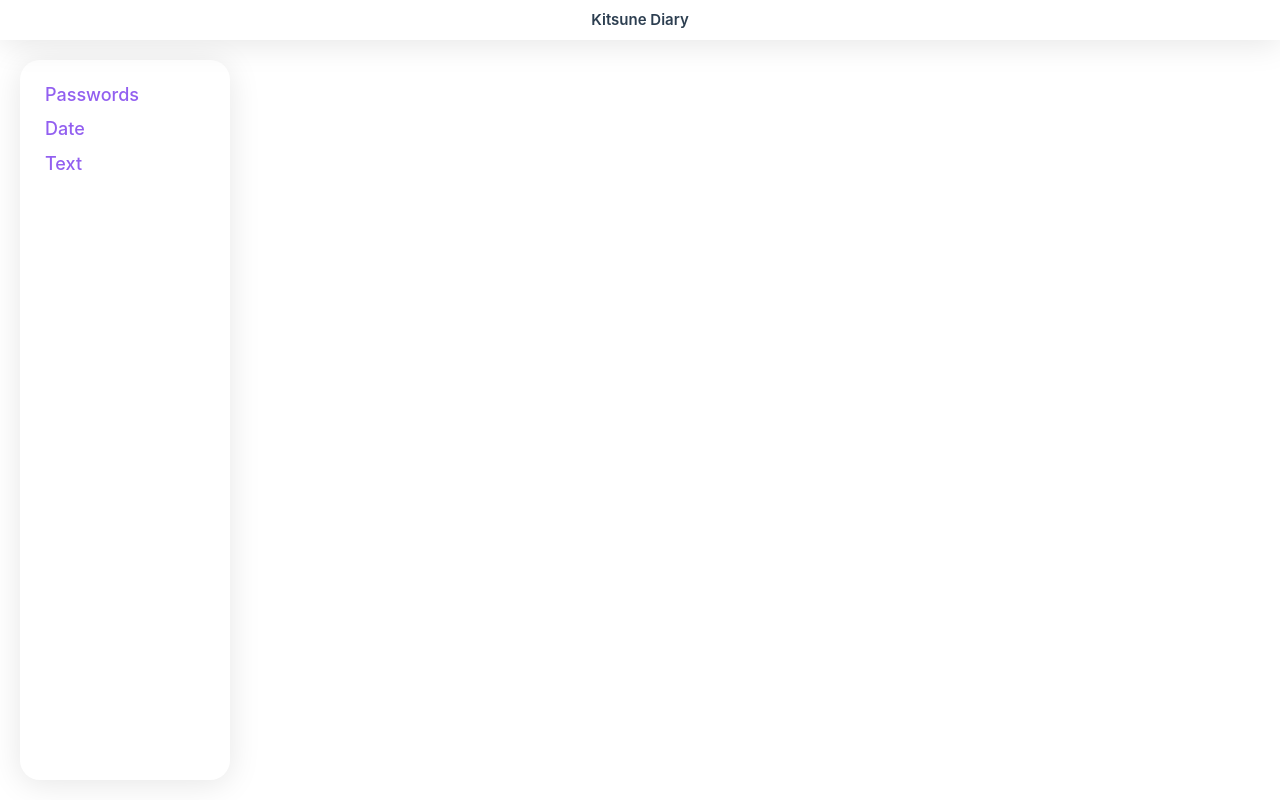
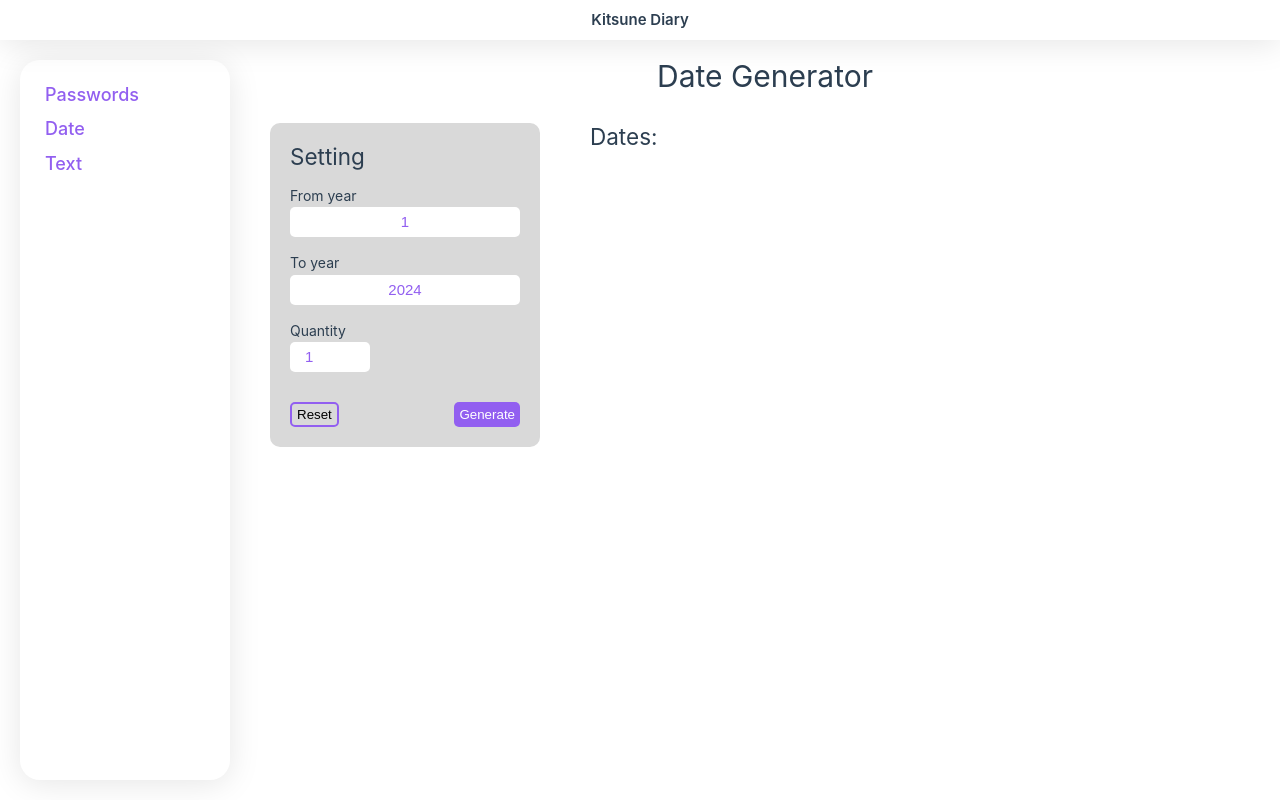
Before and after one commit to mark-bor/Generators-Spot, a Nuxt app: page /date in a window 1280 px wide. Built offline with nearby package versions, Linux system fonts and the light colour scheme.

Commit message:
Created date generator page

```diff
--- /dev/null
+++ b/pages/date.vue
@@ -0,0 +1,274 @@
+<script setup lang="ts">
+  import { computed } from 'vue'
+  import { date } from '../stores/date'
+  import IconCopy from '../components/icons/IconCopy.vue'
+
+  const yearsValidation = computed(() => {
+    const difference = date.toYear - date.fromYear;
+    return difference>=0
+  });
+  const quantityValidation = computed(() => {
+    return 1<=date.quantity && date.quantity<=50
+  });
+
+  function copyDates() {
+    let datesList: string = '';
+    date.dates.forEach(p => datesList += p+'\n')
+    navigator.clipboard.writeText(datesList);
+  }
+</script>
+
+<template>
+  <main class="dates-generator">
+    <h1 class="title">Date Generator</h1>
+
+    <div>
+      <section class="setting">
+        <h2 class="section-title">Setting</h2>
+
+        <div class="from-to">
+          <label class="input">
+            <span>From year</span>
+            <input
+              :style="!yearsValidation ? {outline: '1px solid #FF4524'} : null"
+              type="number"
+              min="1" :max="new Date().getFullYear()"
+              :value="date.fromYear"
+              @input="date.setFromYear(($event.target as HTMLInputElement).value)"
+            />
+            <span
+              v-if="!yearsValidation"
+              class="note"
+            >This year can't be bigger</span>
+          </label>
+
+          <label class="input">
+            <span>To year</span>
+            <input
+              :style="!yearsValidation ? {outline: '1px solid #FF4524'} : null"
+              type="number"
+              min="1" :max="new Date().getFullYear()"
+              :value="date.toYear"
+              @input="date.setToYear(($event.target as HTMLInputElement).value)"
+            />
+            <span
+              v-if="!yearsValidation"
+              class="note"
+            >This year can't be smaller</span>
+          </label>
+
+          <label class="input quantity">
+            <span>Quantity</span>
+            <input
+              :style="!quantityValidation ? {outline: '1px solid #FF4524'} : null"
+              type="number"
+              min="1" max="50"
+              :value="date.quantity"
+              @input="date.setQuantity(($event.target as HTMLInputElement).value)"
+            />
+            <span
+              v-if="!quantityValidation"
+              class="note"
+            >Min 1, max 50</span>
+          </label>
+        </div>
+
+        <div class="buttons">
+          <button
+            class="button reset"
+            @click="date.reset"
+          >Reset</button>
+          <button
+            class="button generate"
+            @click="date.generate"
+            :disabled="!yearsValidation || !quantityValidation"
+          >Generate</button>
+        </div>
+      </section>
+    </div>
+
+    <section class="dates">
+      <h2 class="section-title">Dates:</h2>
+
+      <button
+        v-if="date.dates?.length>0"
+        class="copy-button"
+        @click="copyDates"
+      >
+        <IconCopy />
+        <span>Copy</span>
+      </button>
+
+      <ul class="dates-list">
+        <li
+          class="date"
+          v-for="d in date.dates"
+        >{{ d }}</li>
+      </ul>
+    </section>
+  </main>
+</template>
+
+<style scoped>
+.dates-generator {
+  display: flex;
+  flex-wrap: wrap;
+  align-content: flex-start;
+  row-gap: 30px;
+  column-gap: 50px;
+}
+
+.setting {
+  width: 270px;
+  padding: 20px;
+
+  background-color: #d9d9d9;
+  border-radius: 10px;
+}
+
+.section-title {
+  margin-bottom: 15px;
+  line-height: 1.2em;
+}
+
+.from-to {
+  margin-bottom: 30px;
+  position: relative;
+
+  display: flex;
+  flex-direction: column;
+  row-gap: 15px;
+}
+.input {
+  position: relative;
+  display: flex;
+  flex-direction: column;
+}
+.input > span {
+  font-size: 14px;
+}
+.input > input {
+  width: 100%;
+  padding-left: 15px;
+
+  display: flex;
+  align-items: center;
+
+  border: none;
+  border-radius: 5px;
+  outline: none;
+
+  text-align: center;
+  color: #925FF0;
+  font-size: 15px;
+  font-weight: 500;
+  line-height: 2em;
+}
+.note {
+  position: absolute;
+  top: 0;
+  right: 0;
+
+  color: #FF4524;
+  font-size: 13px;
+}
+.quantity > input {
+  width: 80px;
+  text-align: left;
+}
+.quantity > .note {
+  top: 100%;
+  left: 0;
+  line-height: 1.15em;
+}
+
+.buttons {
+  display: flex;
+  justify-content: space-between;
+}
+.button {
+  padding: 3px 5px;
+  border-radius: 5px;
+  cursor: pointer;
+}
+.button.reset {
+  border: 2px solid #925FF0;
+}
+.button.generate {
+  background-color: #925FF0;
+  color: #FFFFFF;
+}
+
+.dates {
+  position: relative;
+  width: calc(100% - (270px + 50px));
+}
+.copy-button {
+  padding: 5px 7px;
+
+  position: absolute;
+  top: 1px;
+  right: calc(100% - 270px);
+
+  display: flex;
+  align-items: center;
+  column-gap: 7px;
+
+  background-color: #925FF0;
+  border-radius: 5px;
+  cursor: pointer;
+
+  color: #FFFFFF;
+}
+.dates-list {
+  margin-left: 10px;
+
+  display: flex;
+  flex-direction: column;
+  flex-wrap: wrap;
+  column-gap: 15px;
+}
+.date {
+  font-size: 15px;
+  line-height: 1.55em;
+}
+
+@media (max-width: 900px) {
+  .copy-button {
+    right: 1px;
+  }
+}
+
+@media (max-width: 830px) {
+  .dates-generator {
+    flex-direction: column;
+    align-items: center;
+  }
+
+  .dates {
+    width: 270px;
+  }
+}
+
+@media (max-width: 650px) {
+  .dates-generator {
+    flex-direction: row;
+    align-items: flex-start;
+  }
+
+  .dates {
+    width: calc(100% - (270px + 50px));
+  }
+}
+
+@media (max-width: 560px) {
+  .dates-generator {
+    flex-direction: column;
+    align-items: center;
+  }
+
+  .dates {
+    width: 270px;
+  }
+}
+</style>
--- /dev/null
+++ b/stores/date.ts
@@ -0,0 +1,74 @@
+import { reactive } from 'vue';
+
+type DateStorageData = {
+  fromYear: number,
+  toYear: number,
+  quantity: number,
+};
+
+function getlocalData() {
+  // const localData: any = localStorage.getItem('date');
+  // localData ? JSON.parse(localData) :
+  return {
+    fromYear: 1,
+    toYear: new Date().getFullYear(),
+    quantity: 1,
+  }
+}
+
+function dateStore() {
+  const localData: DateStorageData = getlocalData();
+
+  return {
+    dates: [] as string[],
+    fromYear: localData.fromYear,
+    toYear: localData.toYear,
+    quantity: localData.quantity,
+
+    // setlocalData() {
+    //   localStorage.setItem('date', JSON.stringify({
+    //     fromYear: fromYear,
+    //     toYear: toYear,
+    //     quantity: quantity,
+    //   }));
+    // }
+
+    setFromYear(prop: number) {
+      this.fromYear = prop;
+      // setlocalData()
+    },
+    setToYear(prop: number) {
+      this.toYear = prop;
+      // setlocalData()
+    },
+    setQuantity(prop: number) {
+      this.quantity = prop;
+      // setlocalData()
+    },
+
+    reset() {
+      this.dates = [];
+      this.fromYear = 1;
+      this.toYear = new Date().getFullYear();
+      this.quantity = 1;
+      // localStorage.removeItem('date');
+    },
+
+    generate() {
+      this.dates = [];
+
+      $fetch('/api/date', {
+        method: 'post',
+        body: {
+          fromYear: this.fromYear,
+          toYear: this.toYear,
+          quantity: this.quantity,
+        }
+      }).then(res => {
+        if (res) this.dates = [...res];
+      });
+    }
+  }
+}
+
+export const date = reactive(dateStore());
```
Also changed, not shown: 1 other file (tests, documents, lock files or other folders).
